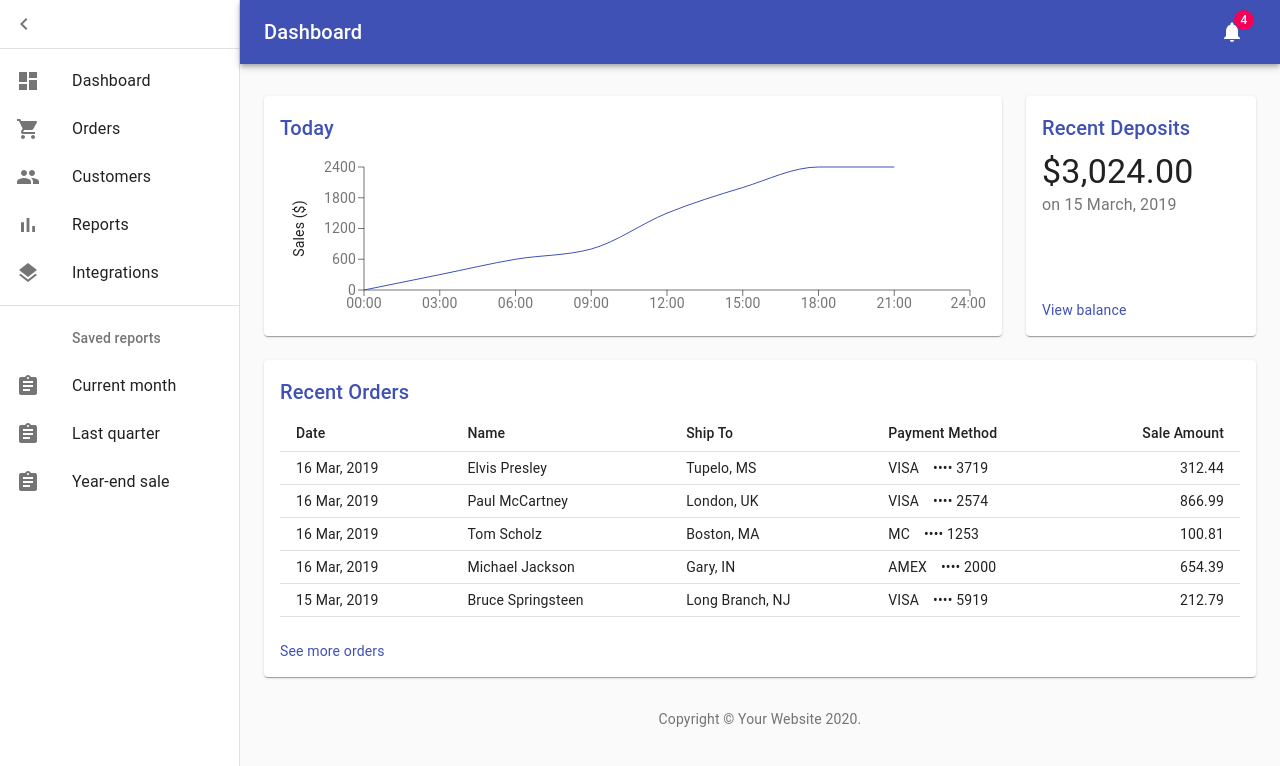
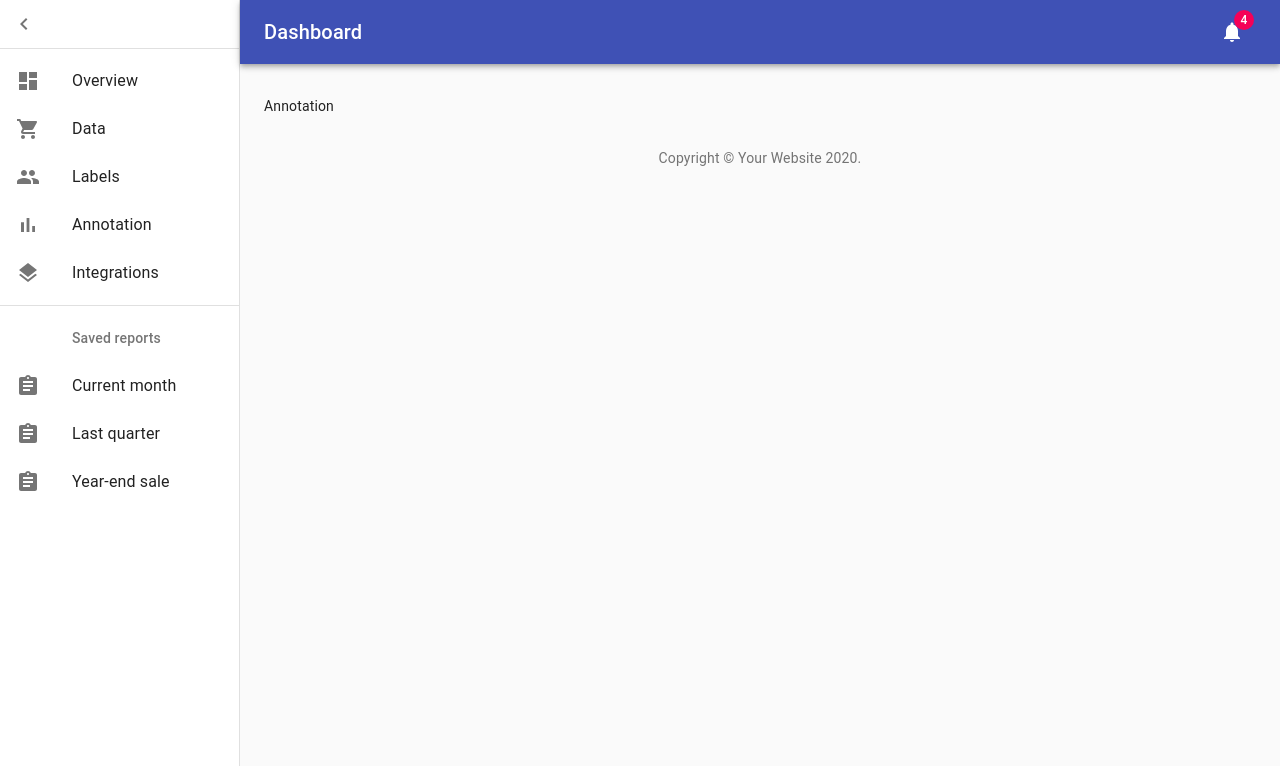
Before and after one commit to livsky87/nlp-pipeline-dashboard, a React (Create React App) app: page /annotation in a window 1280 px wide. Shown: the top 766 px of the page. Built offline with nearby package versions, Linux system fonts and the light colour scheme.

Commit message:
Applied react-route-dom
Signed-off-by: Jongsoo Yoon <join.yoon@samsung.com>

```diff
--- a/src/App.js
+++ /dev/null
@@ -1,10 +0,0 @@
-import './App.css';
-import Dashboard from "./Dashboard";
-
-function App() {
-  return (
-      <Dashboard></Dashboard>
-  )
-}
-
-export default App;
--- a/src/Dashboard.js
+++ b/src/Dashboard.js
@@ -3,20 +3,17 @@ import clsx from "clsx";
 import { makeStyles } from "@material-ui/core/styles";
 import CssBaseline from "@material-ui/core/CssBaseline";
 import Drawer from "@material-ui/core/Drawer";
-import Box from "@material-ui/core/Box";
 import List from "@material-ui/core/List";
 import Divider from "@material-ui/core/Divider";
 import IconButton from "@material-ui/core/IconButton";
-import Container from "@material-ui/core/Container";
 import ChevronLeftIcon from "@material-ui/icons/ChevronLeft";
-
-import Copyright from "./components/layout/Copyright";
 import HeaderBar from "./components/layout/HeaderBar";
 import {
-  mainListItems,
+  MainListItems,
   secondaryListItems,
 } from "./components/layout/SideBarMenu";
-import Overview from "./pages/Overview";
+
+import ContentsContainer from "./components/layout/ContentsContainer";
 
 const drawerWidth = 240;
 
@@ -92,19 +89,13 @@ export default function Dashboard() {
           </IconButton>
         </div>
         <Divider />
-        <List>{mainListItems}</List>
+        <List>
+          <MainListItems />
+        </List>
         <Divider />
         <List>{secondaryListItems}</List>
       </Drawer>
-      <main className={classes.content}>
-        <div className={classes.appBarSpacer} />
-        <Container maxWidth="lg" className={classes.container}>
-          <Overview />
-          <Box pt={4}>
-            <Copyright />
-          </Box>
-        </Container>
-      </main>
+      <ContentsContainer />
     </div>
   );
 }
--- /dev/null
+++ b/src/client/Root.js
@@ -0,0 +1,11 @@
+import React from "react";
+import { BrowserRouter } from "react-router-dom";
+import App from "../shared/App";
+
+const Root = () => (
+  <BrowserRouter>
+    <App />
+  </BrowserRouter>
+);
+
+export default Root;
--- /dev/null
+++ b/src/components/layout/ContentsContainer.js
@@ -0,0 +1,45 @@
+import React from "react";
+import { Redirect, Route } from "react-router-dom";
+import { makeStyles } from "@material-ui/core/styles";
+import { Container } from "@material-ui/core";
+import Box from "@material-ui/core/Box";
+
+import { Overview, Annotation, Labels, Data } from "../../pages";
+import Copyright from "./Copyright";
+
+const useStyles = makeStyles((theme) => ({
+  appBarSpacer: theme.mixins.toolbar,
+  content: {
+    flexGrow: 1,
+    height: "100vh",
+    overflow: "auto",
+  },
+  container: {
+    paddingTop: theme.spacing(4),
+    paddingBottom: theme.spacing(4),
+  },
+}));
+
+const ContentsContainer = () => {
+  const classes = useStyles();
+
+  return (
+    <main className={classes.content}>
+      <div className={classes.appBarSpacer} />
+      <Container maxWidth="lg" className={classes.container}>
+        <Route exact path="/">
+          <Redirect to="/overview" />
+        </Route>
+        <Route exact path="/overview" component={Overview} />
+        <Route exact path="/data" component={Data} />
+        <Route exact path="/labels" component={Labels} />
+        <Route exact path="/annotation" component={Annotation} />
+        <Box pt={4}>
+          <Copyright />
+        </Box>
+      </Container>
+    </main>
+  );
+};
+
+export default ContentsContainer;
--- a/src/components/layout/SideBarMenu.js
+++ b/src/components/layout/SideBarMenu.js
@@ -1,40 +1,45 @@
-import React from 'react';
-import ListItem from '@material-ui/core/ListItem';
-import ListItemIcon from '@material-ui/core/ListItemIcon';
-import ListItemText from '@material-ui/core/ListItemText';
-import ListSubheader from '@material-ui/core/ListSubheader';
-import DashboardIcon from '@material-ui/icons/Dashboard';
-import ShoppingCartIcon from '@material-ui/icons/ShoppingCart';
-import PeopleIcon from '@material-ui/icons/People';
-import BarChartIcon from '@material-ui/icons/BarChart';
-import LayersIcon from '@material-ui/icons/Layers';
-import AssignmentIcon from '@material-ui/icons/Assignment';
+import React from "react";
+import ListItem from "@material-ui/core/ListItem";
+import ListItemIcon from "@material-ui/core/ListItemIcon";
+import ListItemText from "@material-ui/core/ListItemText";
+import ListSubheader from "@material-ui/core/ListSubheader";
+import DashboardIcon from "@material-ui/icons/Dashboard";
+import ShoppingCartIcon from "@material-ui/icons/ShoppingCart";
+import PeopleIcon from "@material-ui/icons/People";
+import BarChartIcon from "@material-ui/icons/BarChart";
+import LayersIcon from "@material-ui/icons/Layers";
+import AssignmentIcon from "@material-ui/icons/Assignment";
 
-export const mainListItems = (
+import { useHistory } from "react-router-dom";
+
+export const MainListItems = () => {
+  let history = useHistory();
+
+  return (
     <div>
-        <ListItem button>
+      <ListItem button onClick={() => history.push("/overview")}>
         <ListItemIcon>
           <DashboardIcon />
         </ListItemIcon>
-            <ListItemText primary="Dashboard" />
+        <ListItemText primary="Overview" />
       </ListItem>
-        <ListItem button>
+      <ListItem button onClick={() => history.push("/data")}>
         <ListItemIcon>
           <ShoppingCartIcon />
         </ListItemIcon>
-            <ListItemText primary="Orders" />
+        <ListItemText primary="Data" />
       </ListItem>
-        <ListItem button>
+      <ListItem button onClick={() => history.push("/labels")}>
         <ListItemIcon>
           <PeopleIcon />
         </ListItemIcon>
-            <ListItemText primary="Customers" />
+        <ListItemText primary="Labels" />
       </ListItem>
-        <ListItem button>
+      <ListItem button onClick={() => history.push("/annotation")}>
         <ListItemIcon>
           <BarChartIcon />
         </ListItemIcon>
-            <ListItemText primary="Reports" />
+        <ListItemText primary="Annotation" />
       </ListItem>
       <ListItem button>
         <ListItemIcon>
@@ -44,6 +49,7 @@ export const mainListItems = (
       </ListItem>
     </div>
   );
+};
 
 export const secondaryListItems = (
   <div>
--- a/src/index.js
+++ b/src/index.js
@@ -1,15 +1,10 @@
-import React from 'react';
-import ReactDOM from 'react-dom';
-import './index.css';
-import App from './App';
-import reportWebVitals from './reportWebVitals';
+import React from "react";
+import ReactDOM from "react-dom";
+import "./index.css";
+import Root from "./client/Root";
+import reportWebVitals from "./reportWebVitals";
 
-ReactDOM.render(
-  <React.StrictMode>
-    <App />
-  </React.StrictMode>,
-  document.getElementById('root')
-);
+ReactDOM.render(<Root />, document.getElementById("root"));
 
 // If you want to start measuring performance in your app, pass a function
 // to log results (for example: reportWebVitals(console.log))
--- a/src/pages/Annotation.js
+++ b/src/pages/Annotation.js
@@ -1,6 +1,6 @@
 import React from "react";
 
-const Annotation = ({}) => {
+const Annotation = () => {
   return <div>Annotation</div>;
 };
 
--- a/src/pages/Data.js
+++ b/src/pages/Data.js
@@ -1,6 +1,6 @@
 import React from "react";
 
-const Data = ({}) => {
+const Data = () => {
   return <div>Data</div>;
 };
 
--- /dev/null
+++ b/src/pages/index.js
@@ -0,0 +1,4 @@
+export { default as Overview } from "./Overview";
+export { default as Annotation } from "./Annotation";
+export { default as Data } from "./Data";
+export { default as Labels } from "./Labels";
--- /dev/null
+++ b/src/shared/App.js
@@ -0,0 +1,8 @@
+import "./App.css";
+import Dashboard from "../Dashboard";
+
+function App() {
+  return <Dashboard />;
+}
+
+export default App;
```
Also changed, not shown: src/shared/App.css (renamed from src/App.css), 1 other file (tests, documents, lock files or other folders). Lines whose indentation alone changed are shown as unchanged.
